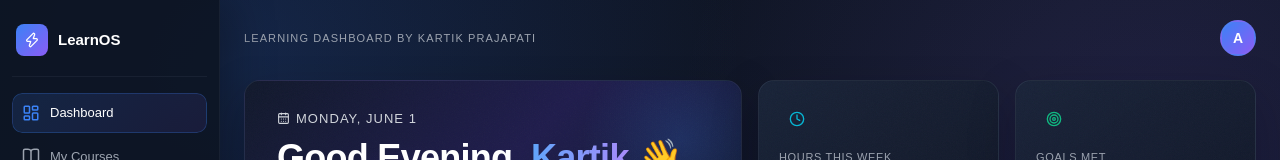
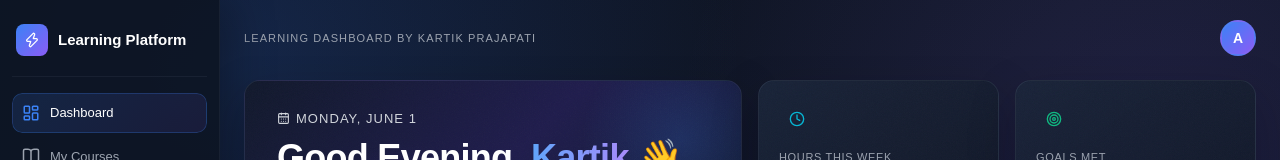
Before and after one commit to hackeduser12/Education_Platform, a Next.js app: page / in a window 1280 px wide. Shown: the top 160 px of the page. Built offline with nearby package versions, Linux system fonts and the light colour scheme; no server answers; the database is empty.

Commit message:
modify sidebar

```diff
--- a/components/Sidebar.tsx
+++ b/components/Sidebar.tsx
@@ -85,7 +85,7 @@ export default function Sidebar() {
                 overflow: "hidden",
               }}
             >
-              LearnOS
+              Learning Platform
             </motion.span>
           )}
         </AnimatePresence>
```
